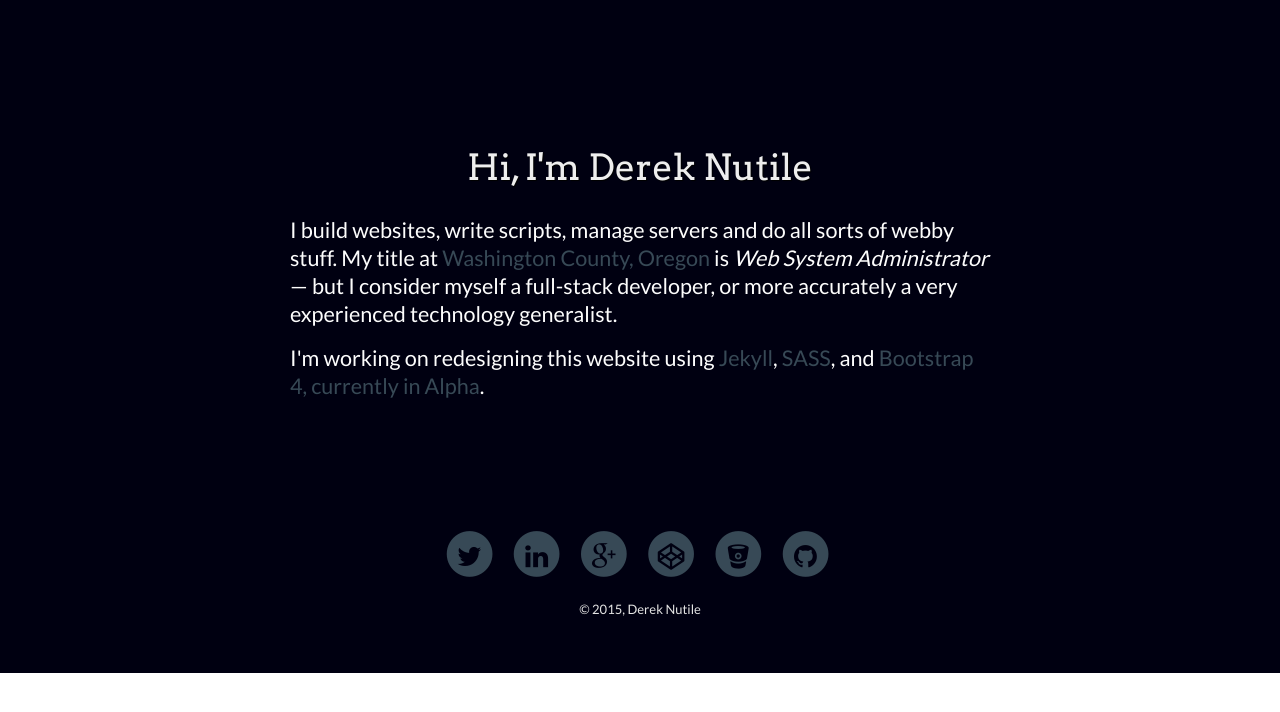
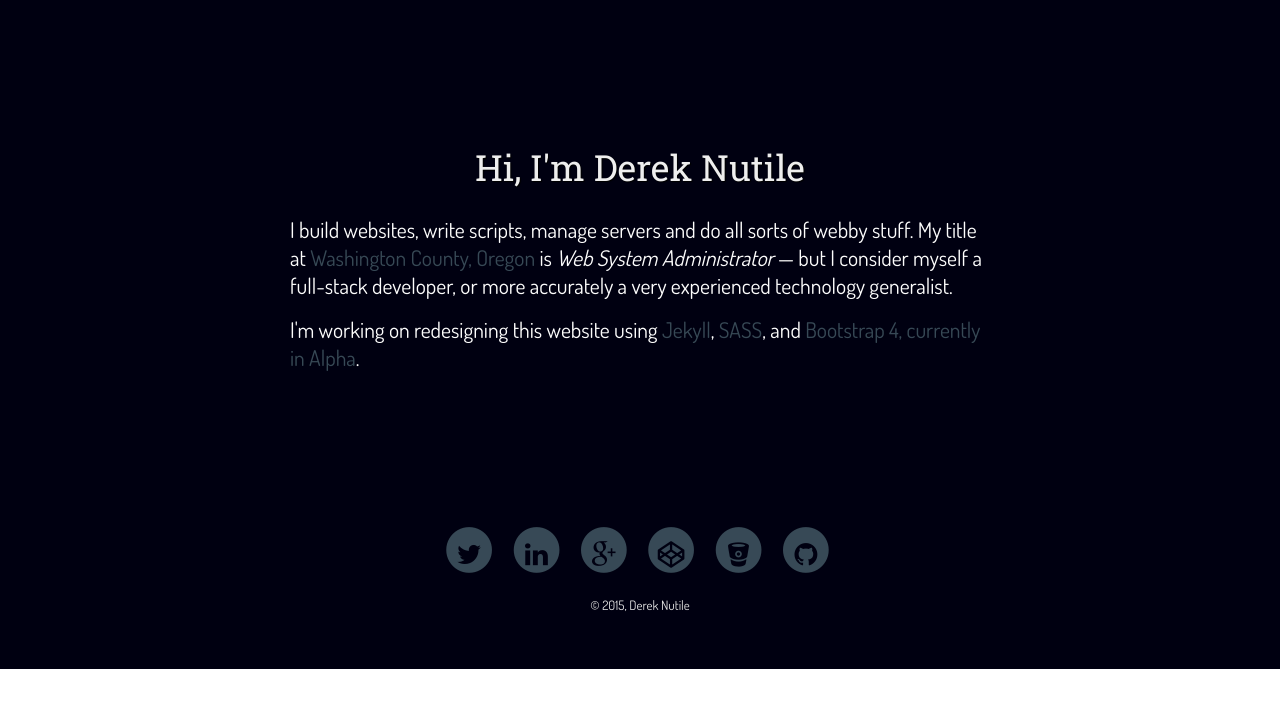
Before and after one commit to dereknutile/dereknutile.github.io, a Jekyll site: the page built from index.html, in a window 1280 px wide. Shown: the top 712 px of the page. Built offline with Jekyll 4.4.1, drawn with Linux system fonts in a browser that asks for light colours.

Commit message:
Updates fonts in css.

```diff
--- a/assets/css/main.scss
+++ b/assets/css/main.scss
@@ -23,14 +23,14 @@
 /* ~~~~~~~~~~~~~~~~~~~~~~~~~~~~~~~~~~~~~~~~~~~~~~~~~~~~~~~~~~~~~~~~~~~~~~~~~~ */
 
 /* common or base font */
-@import url(http://fonts.googleapis.com/css?family=Lato);
-$fontBasePrimary: 'Lato', Helvetica, Arial, sans-serif;
+@import url(http://fonts.googleapis.com/css?family=Dosis);
+$fontBasePrimary: 'Dosis', Helvetica, Arial, sans-serif;
 
 /* secondary or print font */
-@import url(http://fonts.googleapis.com/css?family=Arvo);
-$fontPrintPrimary: 'Arvo', Times, serif;
-@import url(http://fonts.googleapis.com/css?family=Roboto);
-$fontPrintSecondary: 'Roboto', Times, serif;
+@import url(http://fonts.googleapis.com/css?family=Roboto+Slab);
+$fontPrintPrimary: 'Roboto Slab', Times, serif;
+@import url(http://fonts.googleapis.com/css?family=Raleway);
+$fontPrintSecondary: 'Raleway', Times, serif;
 
 /* font for script, cursive, or fancy rendering */
 @import url(http://fonts.googleapis.com/css?family=Kaushan+Script);
```
Also changed, not shown: 1 other file.
